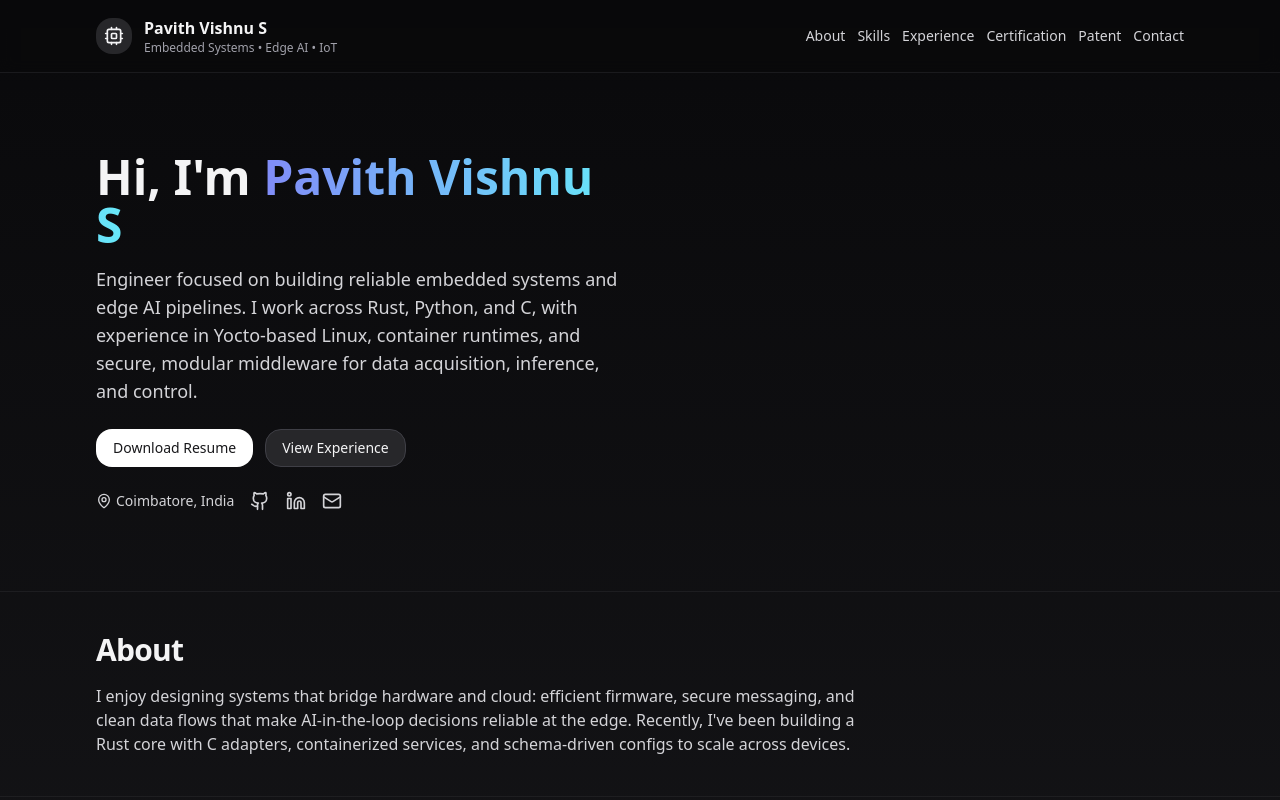
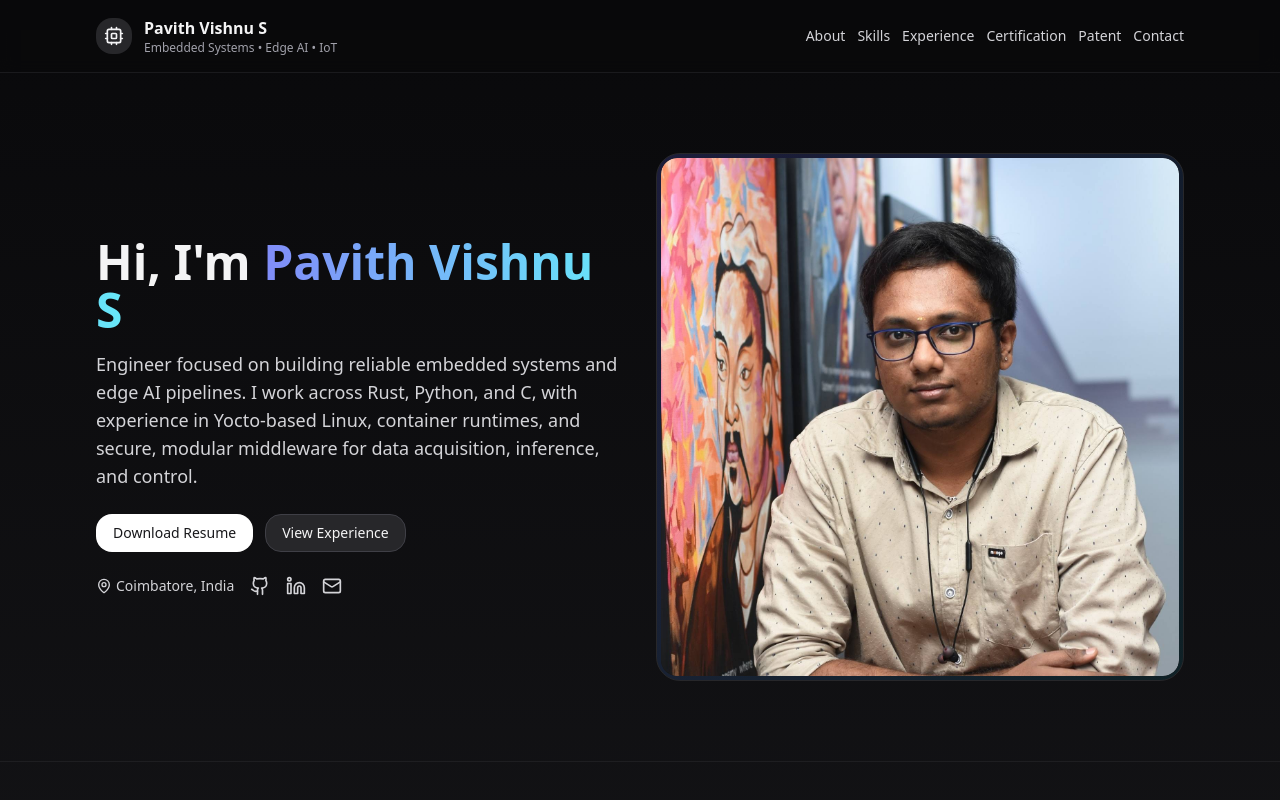
Before and after one commit to pavithvishnu/pavith-portfolio, a React (Vite) app: page / in a window 1280 px wide. Shown: the top 800 px of the page. Built offline with nearby package versions, Linux system fonts and the light colour scheme.

Commit message:
added photo

```diff
--- a/src/Portfolio.tsx
+++ b/src/Portfolio.tsx
@@ -53,10 +53,10 @@ const EXPERIENCE = [
     org: "HCLTech",
     period: "Sep 2021 – Sep 2023",
     points: [
-     "Focused on IIoT product development as an IoT Edge Network Specialist.",
-     "Managed protocol stack integration (MQTT, LoRaWAN, Kafka, BLE), sensor integration, and board bring-up activities.",
-     "Developed IoT stack from edge to cloud using open-source tools and managed device backend with Azure IoT and AWS IoT Core.",
-     "Conducted bootloader development for custom hardware with Zephyr and Yocto."
+      "Focused on IIoT product development as an IoT Edge Network Specialist.",
+      "Managed protocol stack integration (MQTT, LoRaWAN, Kafka, BLE), sensor integration, and board bring-up activities.",
+      "Developed IoT stack from edge to cloud using open-source tools and managed device backend with Azure IoT and AWS IoT Core.",
+      "Conducted bootloader development for custom hardware with Zephyr and Yocto."
     ],
   },
   {
@@ -83,7 +83,7 @@ const EXPERIENCE = [
     period: "Aug 2018 – Feb 2019",
     points: [
       "Explored new technologies and created prototypes for specific POCs.",
-      "Conducted field surveys, and customer discovery, and deployed prototypes for data gathering." ],
+      "Conducted field surveys, and customer discovery, and deployed prototypes for data gathering."],
   },
 ];
 
@@ -194,12 +194,27 @@ export default function Portfolio() {
               </div>
               <div className="mt-6 flex items-center gap-4 text-zinc-300">
                 <span className="inline-flex items-center gap-1 text-sm"><MapPin className="w-4 h-4" /> {PROFILE.location}</span>
-                <a href={PROFILE.links.github} target="_blank" rel="noreferrer" className="hover:text-white" aria-label="GitHub"><Github className="w-5 h-5"/></a>
-                <a href={PROFILE.links.linkedin} target="_blank" rel="noreferrer" className="hover:text-white" aria-label="LinkedIn"><Linkedin className="w-5 h-5"/></a>
-                <a href={PROFILE.links.email} className="hover:text-white" aria-label="Email"><Mail className="w-5 h-5"/></a>
+                <a href={PROFILE.links.github} target="_blank" rel="noreferrer" className="hover:text-white" aria-label="GitHub"><Github className="w-5 h-5" /></a>
+                <a href={PROFILE.links.linkedin} target="_blank" rel="noreferrer" className="hover:text-white" aria-label="LinkedIn"><Linkedin className="w-5 h-5" /></a>
+                <a href={PROFILE.links.email} className="hover:text-white" aria-label="Email"><Mail className="w-5 h-5" /></a>
               </div>
             </div>
-
+            <div className="relative">
+              <motion.div
+                className="aspect-square rounded-3xl bg-gradient-to-br from-indigo-500/20 to-cyan-500/10 border border-zinc-800 p-1"
+                initial={{ scale: 0.95, opacity: 0 }}
+                animate={{ scale: 1, opacity: 1 }}
+                transition={{ duration: 0.8 }}
+              >
+                <div className="h-full w-full rounded-2xl bg-zinc-900 grid place-items-center overflow-hidden">
+                  <img
+                    src="/me.jpg"
+                    alt="My Photo"
+                    className="w-full h-full object-cover rounded-2xl"
+                  />
+                </div>
+              </motion.div>
+            </div>
           </motion.div>
         </div>
       </section>
@@ -305,7 +320,7 @@ export default function Portfolio() {
       </section>
 
       {/* Patent */}
-      <section id="patent"  className="py-10 border-t border-zinc-800/60">
+      <section id="patent" className="py-10 border-t border-zinc-800/60">
         <div className={container}>
           {sectionTitle("Patent")}
           <div className="mt-4 flex flex-wrap gap-2">
@@ -325,13 +340,13 @@ export default function Portfolio() {
           </p>
           <div className="mt-6 flex flex-wrap gap-3">
             <Button asChild className="rounded-2xl">
-              <a href={PROFILE.links.email}><Mail className="w-4 h-4 mr-2"/> Email Me</a>
+              <a href={PROFILE.links.email}><Mail className="w-4 h-4 mr-2" /> Email Me</a>
             </Button>
             <Button asChild variant="secondary" className="rounded-2xl">
-              <a href={PROFILE.links.linkedin} target="_blank" rel="noreferrer"><Linkedin className="w-4 h-4 mr-2"/> LinkedIn</a>
+              <a href={PROFILE.links.linkedin} target="_blank" rel="noreferrer"><Linkedin className="w-4 h-4 mr-2" /> LinkedIn</a>
             </Button>
             <Button asChild variant="secondary" className="rounded-2xl">
-              <a href={PROFILE.links.github} target="_blank" rel="noreferrer"><Github className="w-4 h-4 mr-2"/> GitHub</a>
+              <a href={PROFILE.links.github} target="_blank" rel="noreferrer"><Github className="w-4 h-4 mr-2" /> GitHub</a>
             </Button>
           </div>
           <div className="mt-8 text-xs text-zinc-500">© {new Date().getFullYear()} {PROFILE.name}. Built with React + Tailwind.</div>
```
Also changed, not shown: public/me.jpg (added).
